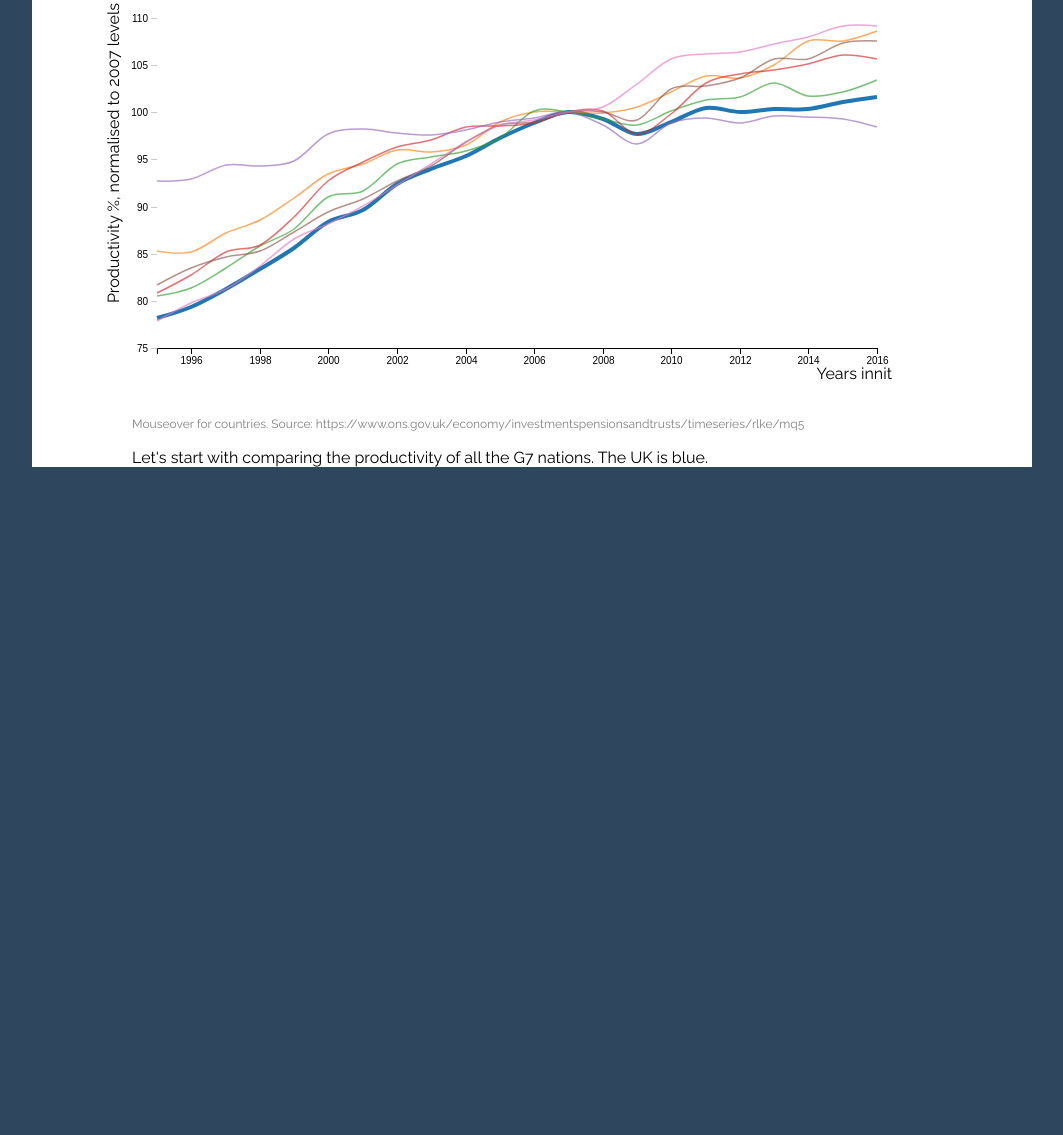
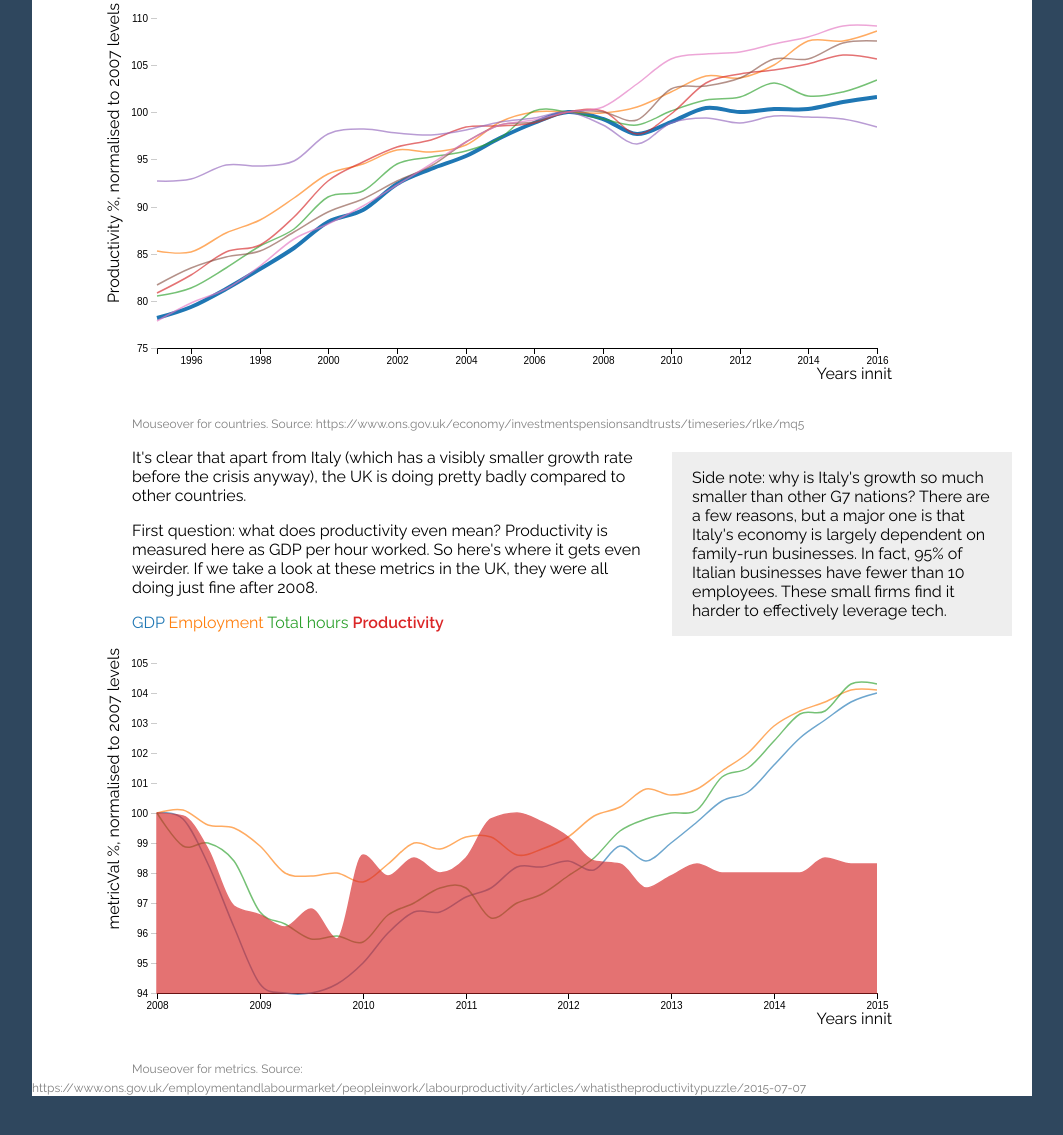
Before and after one commit to bengineer19/productivity-puzzle, a plain HTML site: page index.html in a window 1280 px wide. Shown: the part 398-1533 px from the top of the page, without its empty margins (108-1171 px from the left). Before the commit the page ends 881 px from the top, so only its background shows below. Drawn offline with nearby package versions, Linux system fonts and the light colour scheme.

Commit message:
Add UK other metrics chart

```diff
--- /dev/null
+++ b/data/uk_output.csv
@@ -0,0 +1,30 @@
+date,GDP,Employment,Total hours,Productivity
+Jan-08,100.0,100.0,100.0,100.0
+Apr-08,99.8,100.1,98.9,99.9
+Jul-08,98.3,99.6,99.0,98.8
+Oct-08,96.2,99.5,98.4,96.9
+Jan-09,94.3,98.9,96.7,96.6
+Apr-09,94.0,98.0,96.3,96.2
+Jul-09,94.0,97.9,95.8,96.8
+Oct-09,94.3,98.0,95.9,95.8
+Jan-10,95.0,97.7,95.7,98.6
+Apr-10,96.0,98.3,96.6,97.9
+Jul-10,96.7,99.0,97.0,98.5
+Oct-10,96.7,98.8,97.5,98.0
+Jan-11,97.2,99.2,97.5,98.5
+Apr-11,97.5,99.2,96.5,99.8
+Jul-11,98.2,98.6,97.0,100.0
+Oct-11,98.2,98.8,97.3,99.7
+Jan-12,98.4,99.2,97.9,99.2
+Apr-12,98.1,99.9,98.5,98.4
+Jul-12,98.9,100.2,99.4,98.3
+Oct-12,98.4,100.8,99.8,97.5
+Jan-13,99.0,100.6,100.0,97.9
+Apr-13,99.7,100.8,100.1,98.3
+Jul-13,100.4,101.4,101.2,98.0
+Oct-13,100.7,102.0,101.5,98.0
+Jan-14,101.6,102.9,102.4,98.0
+Apr-14,102.5,103.4,103.3,98.0
+Jul-14,103.1,103.7,103.4,98.5
+Oct-14,103.7,104.1,104.3,98.3
+Jan-15,104.0,104.1,104.3,98.3
--- a/index.html
+++ b/index.html
@@ -40,8 +40,35 @@
     <svg id="g7-productivity" width="850" height="410"></svg>
     <span class="caption">Mouseover for countries. Source: https://www.ons.gov.uk/economy/investmentspensionsandtrusts/timeseries/rlke/mq5</span>
 
-    <p class="articleText">
-      Let's start with comparing the productivity of all the G7 nations. The UK is blue.
-    </p>
+
+    <div id="italyNote">
+      <p>
+        Side note: why is Italy's growth so much smaller than other G7 nations?
+        There are a few reasons, but a major one is that Italy's economy is largely dependent on family-run businesses.
+        In fact, 95% of Italian businesses have fewer than 10 employees.
+        These small firms find it harder to effectively leverage tech.
+      </p>
+    </div>
+    <div class="articleText">
+      <p>
+        It's clear that apart from Italy (which has a visibly smaller growth rate before the crisis anyway), the UK is doing pretty badly compared to other countries.
+      </p>
+      <p>
+        First question: what does productivity even mean? Productivity is measured here as GDP per hour worked.
+        So here's where it gets even weirder. If we take a look at these metrics in the UK, they were all doing just fine after 2008.
+      </p>
+      <p>
+        <span style="color: rgb(31, 119, 180)">GDP</span>
+        <span style="color: rgb(255, 127, 14)">Employment</span>
+        <span style="color: rgb(44, 160, 44)">Total hours</span>
+        <span style="color: rgb(219, 39, 40); font-weight: 600;">Productivity</span>
+      </p>
+    </div>
+
+    <script type="text/javascript" src="script/uk-output.js" ></script>
+    <svg id="uk-output" width="850" height="410"></svg>
+    <span class="caption">Mouseover for metrics. Source: https://www.ons.gov.uk/employmentandlabourmarket/peopleinwork/labourproductivity/articles/whatistheproductivitypuzzle/2015-07-07</span>
+
+
   </div>
 </body>
--- /dev/null
+++ b/script/uk-output.js
@@ -0,0 +1,167 @@
+d3.csv("../data/uk_output.csv").then((d) => chartOutput(d));
+
+function chartOutput(data) {
+  var keys = data.columns.slice(1);
+  console.log(data)
+
+  var parseTime = d3.timeParse("%b-%y"),
+    formatDate = d3.timeFormat("%b-%y"),
+    bisectDate = d3.bisector((d) => d.date).left,
+    formatValue = d3.format(",.0f");
+
+  data.forEach(function (d) {
+    d.date = parseTime(d.date);
+    return d;
+  });
+
+  var svg = d3.select("#uk-output"),
+    margin = {
+      top: 15,
+      right: 15,
+      bottom: 25,
+      left: 50,
+    },
+    width = +svg.attr("width") - margin.left - margin.right,
+    height = +svg.attr("height") - margin.top - margin.bottom;
+
+  var x = d3
+    .scaleTime()
+    .rangeRound([margin.left, width - margin.right])
+    .domain(d3.extent(data, (d) => d.date));
+
+  var y = d3.scaleLinear().rangeRound([height - margin.bottom, margin.top]);
+
+  var z = d3.scaleOrdinal(d3.schemeCategory10);
+
+  var line = d3
+    .line()
+    .curve(d3.curveCardinal)
+    .x((d) => x(d.date))
+    .y((d) => y(d.metricVal));
+
+  svg
+    .append("g")
+    .attr("class", "x-axis")
+    .attr("transform", "translate(0," + (height - margin.bottom) + ")")
+    .call(d3.axisBottom(x));
+
+  svg
+    .append("g")
+    .attr("class", "y-axis")
+    .attr("transform", "translate(" + margin.left + ",0)");
+
+  svg.append("text")
+    .attr("class", "x label")
+    .attr("text-anchor", "end")
+    .attr("x", width)
+    .attr("y", height + 6)
+    .text("Years innit");
+
+  svg.append("text")
+    .attr("class", "y label")
+    .attr("text-anchor", "end")
+    .attr("y", 0)
+    .attr("dy", ".75em")
+    .attr("transform", "rotate(-90)")
+    .text("metricVal %, normalised to 2007 levels");
+
+  var focus = svg.append("g").attr("class", "focus").style("display", "none");
+
+  focus
+    .append("line")
+    .attr("class", "lineHover")
+    .style("stroke", "#999")
+    .attr("stroke-width", 1)
+    .style("shape-rendering", "crispEdges")
+    .style("opacity", 0.5)
+    .attr("y1", -height)
+    .attr("y2", 0);
+
+  focus
+    .append("text")
+    .attr("class", "lineHoverDate")
+    .attr("text-anchor", "middle")
+    .attr("font-size", 12);
+
+  var overlay = svg
+    .append("rect")
+    .attr("class", "overlay")
+    .attr("x", margin.left)
+    .attr("width", width - margin.right - margin.left)
+    .attr("height", height);
+
+  update();
+
+  function update() {
+    var metrics = keys.map(function (id) {
+      return {
+        id: id,
+        values: data.map((d) => {
+          return {
+            date: d.date,
+            metricVal: +d[id],
+          };
+        }),
+      };
+    });
+
+    y.domain([
+      d3.min(metrics, (d) => d3.min(d.values, (c) => c.metricVal)),
+      d3.max(metrics, (d) => d3.max(d.values, (c) => c.metricVal)),
+    ]).nice();
+
+    svg.selectAll(".y-axis").transition().duration(100).call(d3.axisLeft(y));
+
+    var metric = svg.selectAll(".metrics").data(metrics);
+
+    metric.exit().remove();
+
+    var area = d3.area()
+    .curve(d3.curveMonotoneX)
+    .x(function(d) { return x(d.date); })
+    .y0(y(94))
+    .y1(function(d) { return y(d.metricVal); });
+
+    metric
+      .enter()
+      .insert("g", ".focus")
+      .append("path")
+      .attr("class", (d) => "line metrics " + d.id)
+      .attr("data-legend",function(d) { return d.id})
+      .style("stroke", (d) => z(d.id))
+      .style("fill", function(d) {
+        if(d.id === "Productivity"){
+          return z(d.id);
+        } else {
+          return '';
+        }})
+      .merge(metric)
+      // .attr("d", (d) => line(d.values));
+      .attr("d", (d) => {
+        if(d.id === "Productivity"){
+          return area(d.values)
+        }
+        else {
+          return line(d.values)
+        }
+      });
+
+    width = width - margin.right;
+    height = height - margin.bottom;
+    var curtain = svg
+      .append("rect")
+      .attr("x", -1 * (width + margin.left))
+      .attr("y", -1 * height)
+      .attr("height", height)
+      .attr("width", width)
+      .attr("class", "curtain")
+      .attr("transform", "rotate(180)")
+      .style("fill", "#ffffff");
+
+    curtain
+      .transition()
+      .duration(5000)
+      .ease(d3.easeCubic)
+      .attr("x", -2 * width);
+  }
+}
--- a/style/mainStyle.css
+++ b/style/mainStyle.css
@@ -15,6 +15,18 @@ body {
 #intro {
     padding-top: 20px;
     padding-bottom: 10px;
+}
+
+#italyNote {
+    max-width: 300px;
+    float: right;
+    background-color: #eeeeee;
+    margin-top: 20px;
+
+    padding-left: 20px;
+    margin-left: 20px;
+    padding-right: 20px;
+    margin-right: 20px;
 }
 
 .articleText {
@@ -39,3 +51,8 @@ body {
     display: block;
     margin: auto;
 }
+
+#uk-output {
+    display: block;
+    margin: auto;
+}
```
